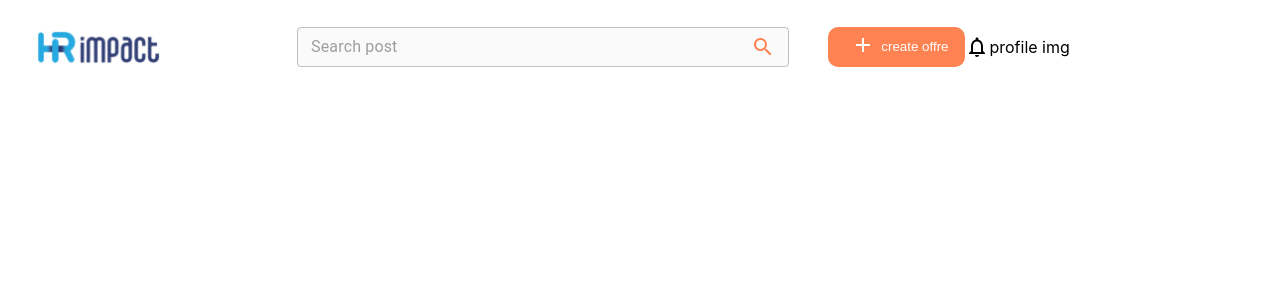
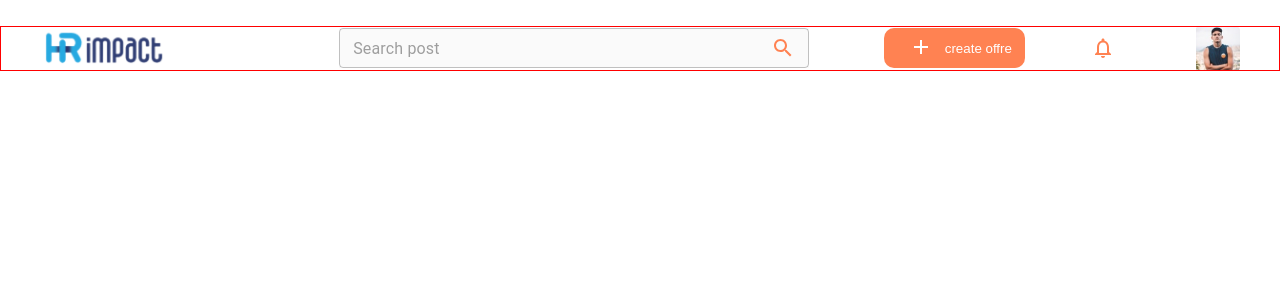
Before and after one commit to Mour63/EMCR, a React (Create React App) app in the folder my-app/: page / in a window 1280 px wide. Shown: the top 300 px of the page. Built offline with nearby package versions, Linux system fonts and the light colour scheme.

Commit message:
by me we are doing well

```diff
--- a/my-app/public/index.html
+++ b/my-app/public/index.html
@@ -10,34 +10,13 @@
       content="Web site created using create-react-app"
     />
     <link rel="apple-touch-icon" href="%PUBLIC_URL%/logo192.png" />
-    <!--
-      manifest.json provides metadata used when your web app is installed on a
-      user's mobile device or desktop. See https://developers.google.com/web/fundamentals/web-app-manifest/
-    -->
+
     <link rel="manifest" href="%PUBLIC_URL%/manifest.json" />
-    <!--
-      Notice the use of %PUBLIC_URL% in the tags above.
-      It will be replaced with the URL of the `public` folder during the build.
-      Only files inside the `public` folder can be referenced from the HTML.
 
-      Unlike "/favicon.ico" or "favicon.ico", "%PUBLIC_URL%/favicon.ico" will
-      work correctly both with client-side routing and a non-root public URL.
-      Learn how to configure a non-root public URL by running `npm run build`.
-    -->
-    <title>React App</title>
+    <title>HR Impact</title>
   </head>
   <body>
     <noscript>You need to enable JavaScript to run this app.</noscript>
     <div id="root"></div>
-    <!--
-      This HTML file is a template.
-      If you open it directly in the browser, you will see an empty page.
-
-      You can add webfonts, meta tags, or analytics to this file.
-      The build step will place the bundled scripts into the <body> tag.
-
-      To begin the development, run `npm start` or `yarn start`.
-      To create a production bundle, use `npm run build` or `yarn build`.
-    -->
   </body>
 </html>
--- a/my-app/src/Compenents/navbar.js
+++ b/my-app/src/Compenents/navbar.js
@@ -1,11 +1,12 @@
 import React from 'react';
-import style from "../Styles/navbarsidebar.module.css"
+import style from "../Styles/navbar.module.css"
 import logo from "../assets/images/logo.png"
 import TextField from '@mui/material/TextField';
 import SearchIcon from '@mui/icons-material/Search';
 import InputAdornment from '@mui/material/InputAdornment';
 import AddOutlinedIcon from '@mui/icons-material/AddOutlined';
 import NotificationsNoneOutlinedIcon from '@mui/icons-material/NotificationsNoneOutlined';
+import profil from "../assets/images/profil.png"
 
 // import PropTypes from 'prop-types';
 
@@ -40,8 +41,8 @@ const Navbar = () => {
                          <span> create offre</span>
                     </button>
                </div>
-               <div><NotificationsNoneOutlinedIcon/></div>
-               <div>profile img</div>
+               <div className={style.notification}><NotificationsNoneOutlinedIcon sx={{ color: "#FF8252",cursor : "pointer"  }} /></div>
+               <div className={style.profileimg}><img alt="" src={profil}></img></div>
            </div>
         </div>
     )}
--- a/my-app/src/Styles/navbarsidebar.module.css
+++ b/my-app/src/Styles/navbar.module.css
@@ -1,15 +1,16 @@
 .navbar{
     display: flex;
     margin-top: 2%;
+    border: 1px solid red;
 }
 
 .logo > img {
     width: 55%;
-    margin-left: 15%;
+    margin-left: 19%;
 }
 .rightside {
     width: 85%;
-    margin-left: 5%;
+    margin-left: 9%;
     display: flex;
     align-items: center;
 }
@@ -22,9 +23,16 @@
     border: none;
     outline: none;
 }
+.notification , .profileimg{
+    margin-left: 7%;
+}
+.profileimg > img {
+    height: 40%;
+    width: 60%;
+}
 .rightside > div:nth-child(2) {
-    margin-left: 4%;
-    width: 14%;
+    margin-left: 8%;
+    width: 15%;
 }
 .rightside > div > button{
     display: flex;
@@ -44,5 +52,5 @@
     align-items: center;
 }
 .rightside > div > button > span {
-    margin-left: 5%;
+    margin-left: 9%;
 }
```
Also changed, not shown: my-app/src/assets/images/profil.png (added).
